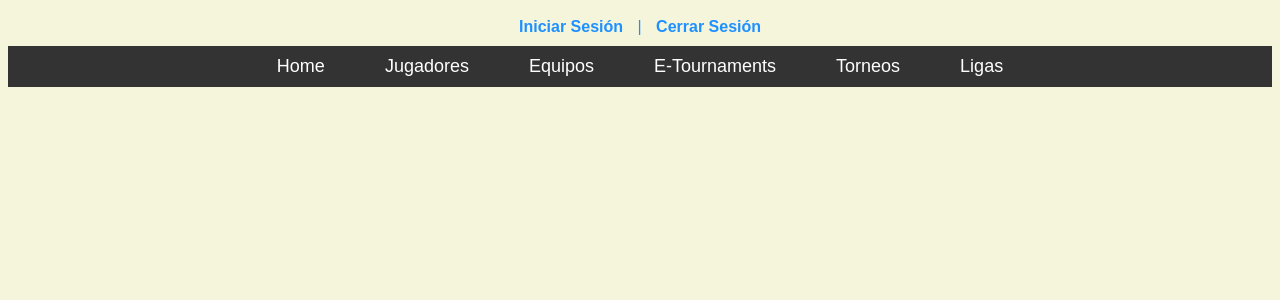
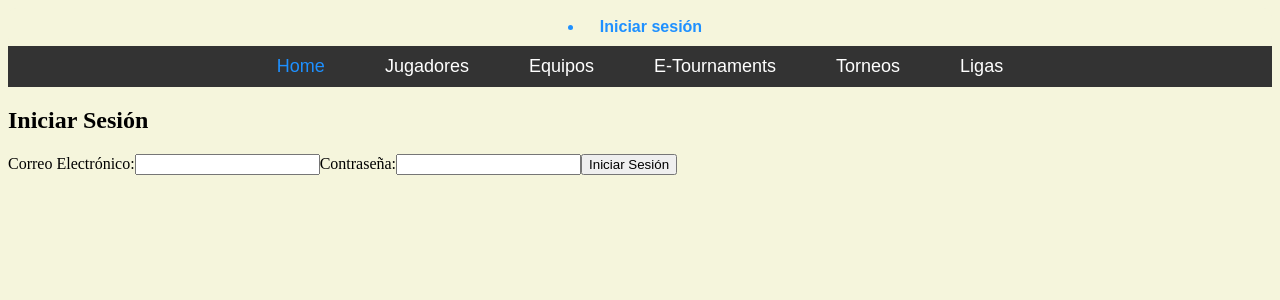
Before and after one commit to apuntesnavarrete/impactv25_angular, an Angular app: page /login in a window 1280 px wide. Before the commit this address led to /. Shown: the top 300 px of the page. Built offline with nearby package versions, Linux system fonts and the light colour scheme.

Commit message:
loguin en funcionamiento

```diff
--- a/src/app/app.routes.ts
+++ b/src/app/app.routes.ts
@@ -1,9 +1,12 @@
 import { Routes } from '@angular/router';
 import { JugadoresComponent } from './pages/jugadores/jugadores.component';
 import { HomeComponent } from './pages/home/home.component';
+import { LoginPageComponent } from './pages/auth/login-page/login-page.component';
 
 export const routes: Routes = [
   { path: '', component: HomeComponent }, // Nueva página "Jugadores"
 
-  { path: 'jugadores', component: JugadoresComponent }, // Nueva página "Jugadores"
+  { path: 'jugadores', component: JugadoresComponent },
+  { path: 'login', component: LoginPageComponent }, // Nueva página "Jugadores"
+  // Nueva página "Jugadores"
 ];
--- a/src/app/components/login-link/login-link.component.html
+++ b/src/app/components/login-link/login-link.component.html
@@ -1,6 +1,9 @@
 
 
 <div class="login-container">
-    <a href="#" class="login-link">Iniciar Sesión</a> |
-    <a href="#" class="logout-link">Cerrar Sesión</a>
-  </div>
+  <li *ngIf="!isLoggedIn()">
+    <a routerLink="/login" class="login-link" routerLinkActive="active">Iniciar sesión</a>
+  </li>
+
+  <a *ngIf="isLoggedIn()" href="#" (click)="logout()" class="logout-link">Cerrar Sesión</a>
+</div>
--- a/src/app/components/login-link/login-link.component.ts
+++ b/src/app/components/login-link/login-link.component.ts
@@ -1,13 +1,24 @@
+import { CommonModule } from '@angular/common';
 import { Component } from '@angular/core';
+import { Router, RouterModule } from '@angular/router';
 
 @Component({
   selector: 'app-login-link',
-  imports: [],
+  imports: [RouterModule,CommonModule],
   templateUrl: './login-link.component.html',
   styleUrl: './login-link.component.css',
   standalone: true,
 
 })
 export class LoginLinkComponent {
+  constructor(private router: Router) {}
 
+  isLoggedIn(): boolean {
+    return !!localStorage.getItem('token');
+  }
+
+  logout() {
+    localStorage.removeItem('token');
+    this.router.navigate(['/login']);
+  }
 }
--- /dev/null
+++ b/src/app/pages/auth/login-page/login-page.component.html
@@ -0,0 +1,26 @@
+<h2>Iniciar Sesión</h2>
+
+<form (submit)="handleSubmit($event)">
+  <label for="email">Correo Electrónico:</label>
+  <input
+    type="email"
+    id="email"
+    name="email"
+    [(ngModel)]="formData.email"
+    required
+  />
+
+  <label for="password">Contraseña:</label>
+  <input
+    type="password"
+    id="password"
+    name="password"
+    [(ngModel)]="formData.password"
+    required
+  />
+
+  <button type="submit">Iniciar Sesión</button>
+</form>
+
+<div *ngIf="showSuccess">✅ Login exitoso</div>
+<div *ngIf="showError">❌ Error al iniciar sesión</div>
--- /dev/null
+++ b/src/app/pages/auth/login-page/login-page.component.ts
@@ -0,0 +1,52 @@
+import { Component } from '@angular/core';
+import { CommonModule } from '@angular/common';
+import { HttpClient } from '@angular/common/http';
+import { FormsModule } from '@angular/forms';
+import { Router, RouterModule } from '@angular/router';
+import { firstValueFrom } from 'rxjs';
+import { environment } from '../../../../environments/environment';
+
+@Component({
+  selector: 'app-login-page',
+  standalone: true,
+  imports: [CommonModule, FormsModule, RouterModule],
+  templateUrl: './login-page.component.html',
+  styleUrl: './login-page.component.css',
+})
+export class LoginPageComponent {
+  formData = {
+    email: '',
+    password: '',
+  };
+
+  showSuccess = false;
+  showError = false;
+
+  constructor(private http: HttpClient, private router: Router) {}
+
+  private baseUrl = environment.baseUrl;
+
+  async handleSubmit(event: Event) {
+    event.preventDefault();
+
+    const apiRuta = `${this.baseUrl}/auth/login`;
+
+    try {
+      const response: any = await firstValueFrom(
+        this.http.post(apiRuta, this.formData)
+      );
+
+      localStorage.setItem('token', response.token);
+      this.showSuccess = true;
+
+      setTimeout(() => {
+        this.router.navigate(['/dashboard']);
+      }, 1000);
+    } catch (error: any) {
+      this.showError = true;
+      setTimeout(() => {
+        this.showError = false;
+      }, 3000);
+    }
+  }
+}
```
Also changed, not shown: src/app/pages/auth/login-page/login-page.component.css (added), 1 other file (tests, documents, lock files or other folders).
